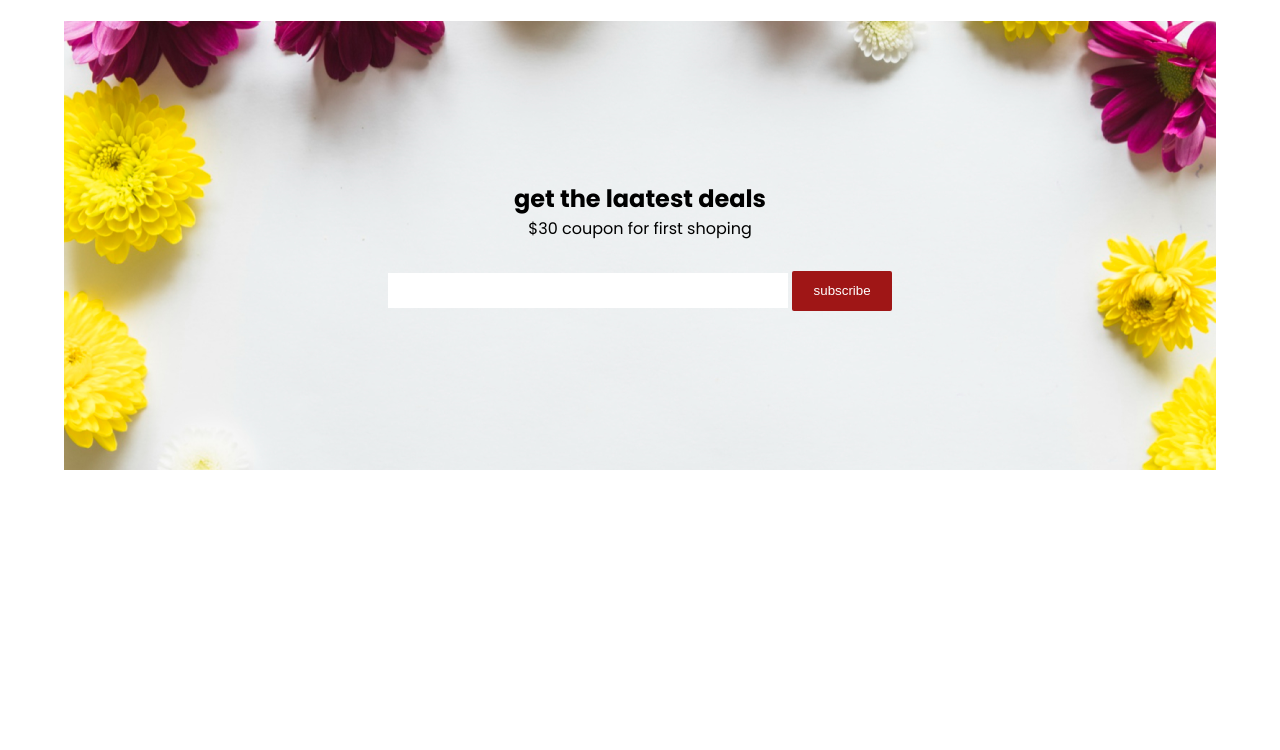
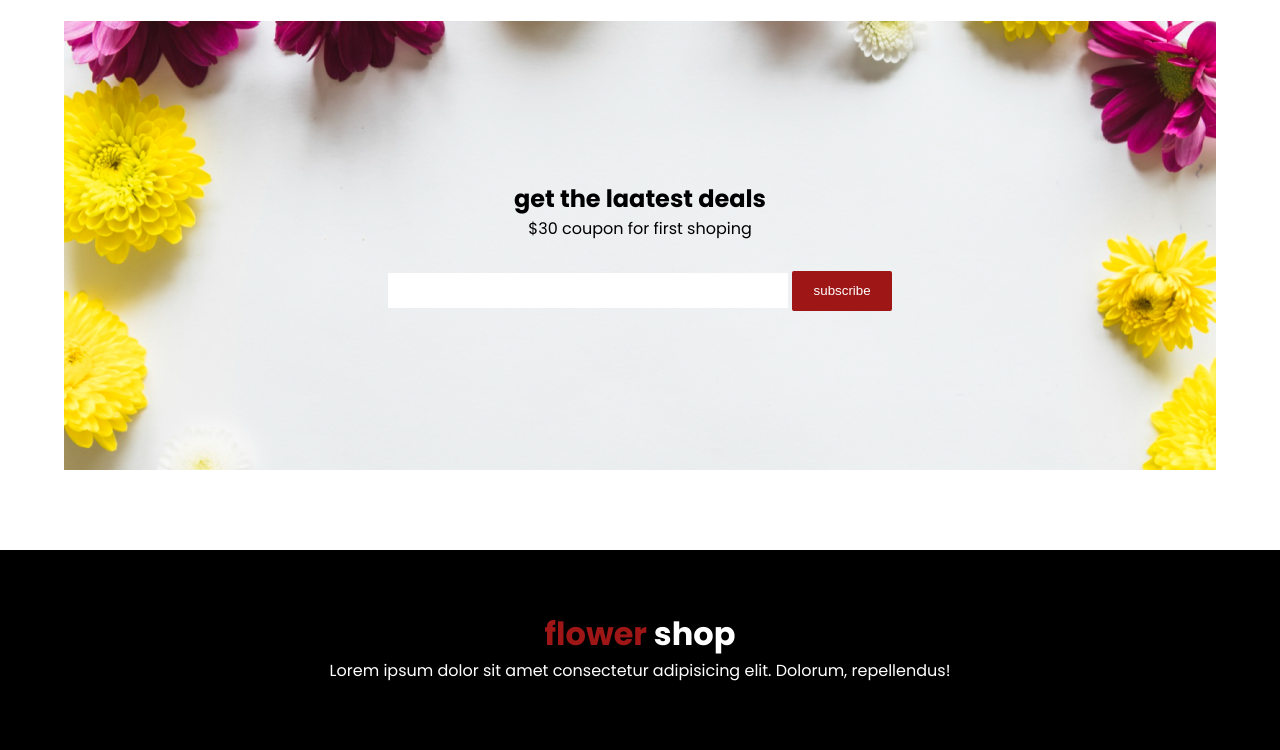
Before and after one commit to Mdjohirulislam44/flower-shop, a plain HTML site: page index.html in a window 1280 px wide. Shown: the part 3419-4169 px from the top of the page. Before the commit the page ends 3889 px from the top, so only its background shows below. Drawn offline with Linux system fonts and the light colour scheme.

Commit message:
updated index.html and style.css

```diff
--- a/index.html
+++ b/index.html
@@ -116,6 +116,13 @@
         </div>
       </section>
     </main>
-    <footer></footer>
+    <footer>
+      <div class="footer">
+        <div class="footer-hp">
+          <h1><span class="span">flower</span> shop</h1>
+          <p>Lorem ipsum dolor sit amet consectetur adipisicing elit. Dolorum, repellendus!</p>
+        </div>
+      </div>
+    </footer>
   </body>
 </html>
--- a/style/style.css
+++ b/style/style.css
@@ -256,3 +256,21 @@ body{
    border: none;
    border-radius:2px ;
 }
+.footer{
+    height: 200px;
+    /* border: 2px solid red; */
+    background-color: black;
+}
+.footer-hp{
+    color: white;
+    display: flex;
+     flex-direction: column;
+    justify-content: center;
+    align-items: center;
+    text-align: center;
+    margin-top: 80px;
+    padding: 60px;
+}
+.span{
+    color:rgb(159, 22, 22) ;
+}
```
